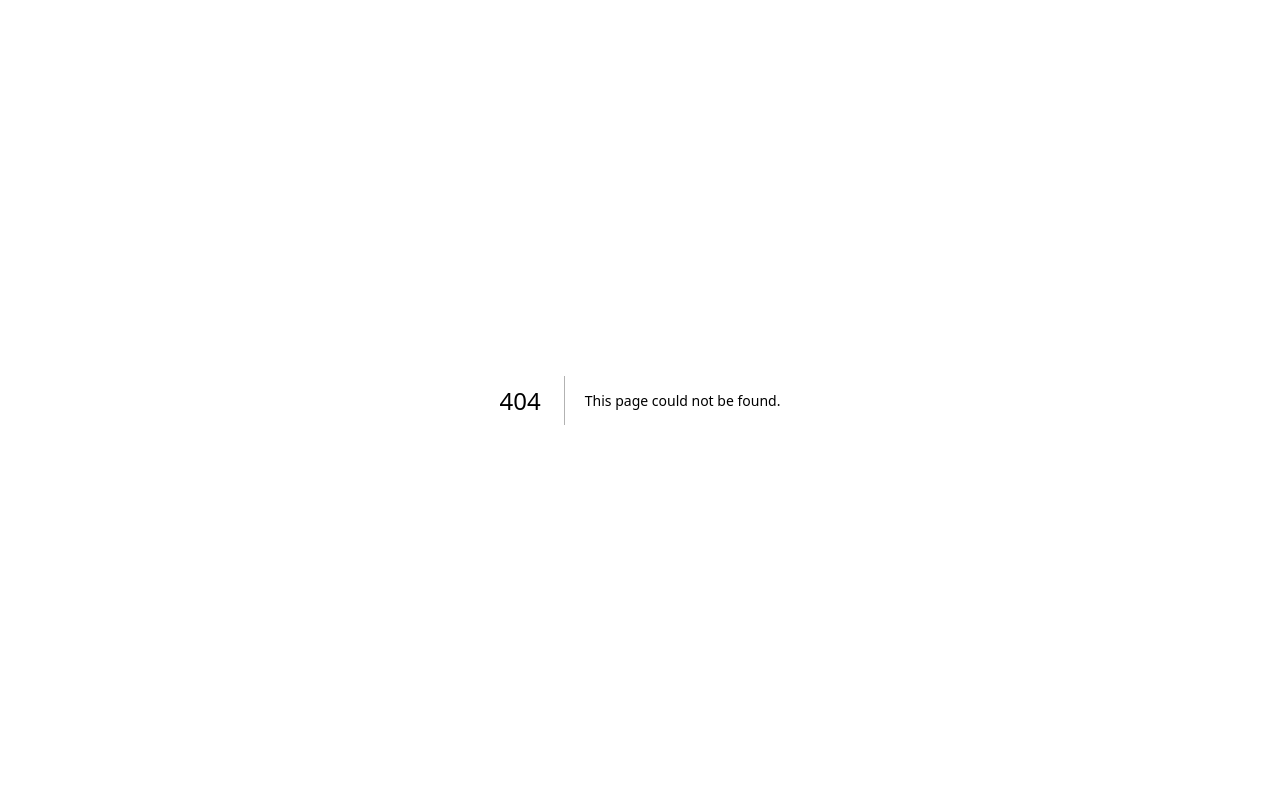
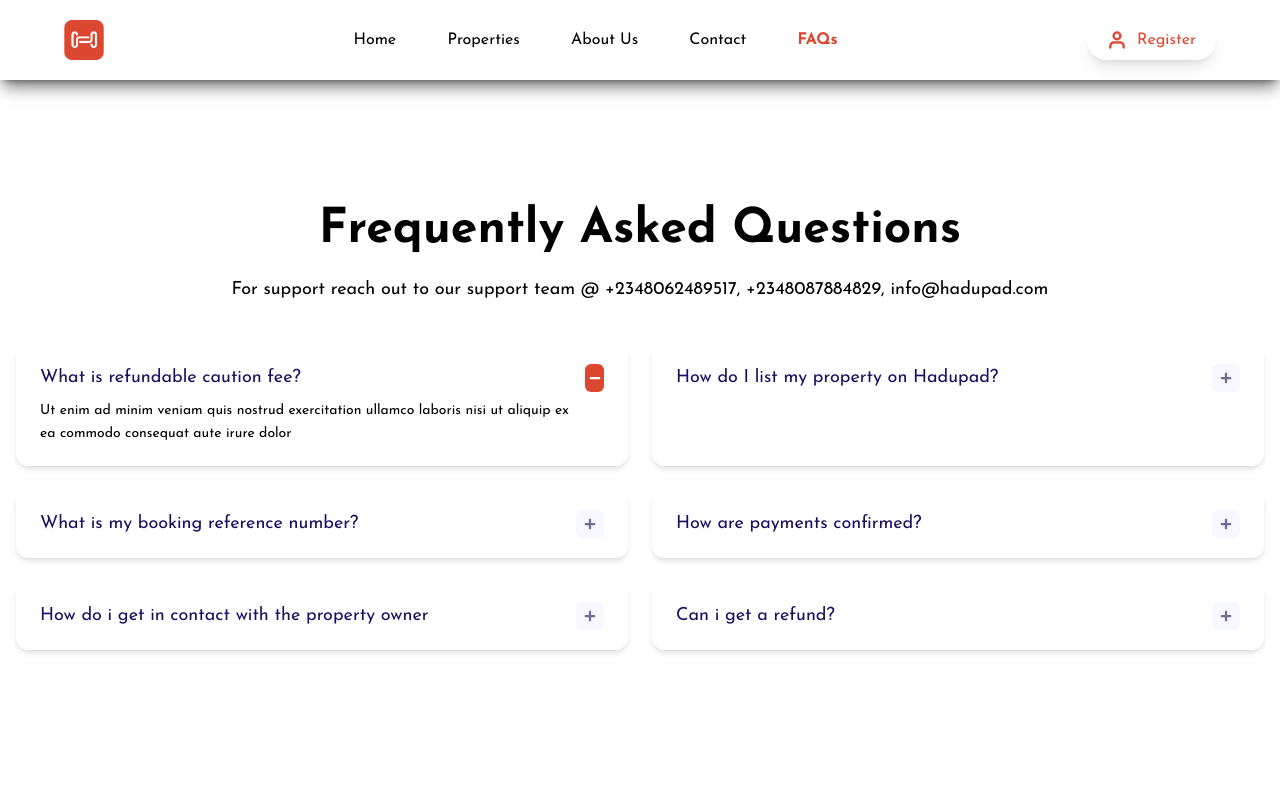
Before and after one commit to Hadupad/hadupad-frontend, a Next.js app: page /faqs in a window 1280 px wide. Before the commit this address had no page. Shown: the top 800 px of the page. Built offline with nearby package versions, Linux system fonts and the light colour scheme.

Commit message:
implemented faqs page and navbar corrected

```diff
--- a/components/NavBar.js
+++ b/components/NavBar.js
@@ -1,14 +1,19 @@
 "use client"
 
 import { useState } from "react";
-import Link from "next/link"; // Import Link from next/link
+import Link from "next/link";
+import { usePathname } from "next/navigation"; // Import usePathname
 
 export default function NavBar() {
   const [isOpen, setIsOpen] = useState(false);
+  const pathname = usePathname(); // Get current route
+
+  // Check if current route is FAQ page
+  const isFAQPage = pathname === "/faqs";
 
   return (
     <header className="bg-transparent md:bg-white fixed w-full z-50">
-      <nav className="max-w-[1440px] mx-auto mt-5 px-[5%] flex items-center justify-between h-[80px] relative">
+      <nav className="shadow-lg shadow-black/50 max-w-[1440px] mx-auto px-[5%] flex items-center justify-between h-[80px] relative">
         {/* Logo */}
         <div>
           <img
@@ -26,27 +31,42 @@ export default function NavBar() {
         >
           <ul className="flex flex-col md:flex-row items-center gap-8 md:gap-[4vw] font-medium">
             <li>
-              <Link href="/" className="text-[#DC4731] font-semibold">
+              <Link
+                href="/"
+                className={`${pathname === "/" ? "text-[#DC4731] font-semibold" : "text-black hover:text-[#DC4731]"}`}
+              >
                 Home
               </Link>
             </li>
             <li>
-              <Link href="/properties" className="text-black hover:text-[#DC4731]">
+              <Link
+                href="/properties"
+                className={`${pathname === "/properties" ? "text-[#DC4731] font-semibold" : "text-black hover:text-[#DC4731]"}`}
+              >
                 Properties
               </Link>
             </li>
             <li>
-              <Link href="/about-us" className="text-black hover:text-[#DC4731]">
+              <Link
+                href="/about-us"
+                className={`${pathname === "/about-us" ? "text-[#DC4731] font-semibold" : "text-black hover:text-[#DC4731]"}`}
+              >
                 About Us
               </Link>
             </li>
             <li>
-              <Link href="/contact" className="text-black hover:text-[#DC4731]">
+              <Link
+                href="/contact"
+                className={`${pathname === "/contact" ? "text-[#DC4731] font-semibold" : "text-black hover:text-[#DC4731]"}`}
+              >
                 Contact
               </Link>
             </li>
             <li>
-              <Link href="/faqs" className="text-black hover:text-[#DC4731]">
+              <Link
+                href="/faqs"
+                className={`${pathname === "/faqs" ? "text-[#DC4731] font-semibold" : "text-black hover:text-[#DC4731]"}`}
+              >
                 FAQs
               </Link>
             </li>
@@ -65,11 +85,11 @@ export default function NavBar() {
           </button>
         </div>
 
-        {/* Hamburger button */}
+        {/* Hamburger button - color changes based on FAQ page */}
         <div className="md:hidden">
           <button
             onClick={() => setIsOpen(!isOpen)}
-            className="text-white focus:outline-none"
+            className={`focus:outline-none ${isFAQPage ? "text-black" : "text-white"}`}
           >
             <svg
               className="w-6 h-6"
--- /dev/null
+++ b/src/app/(landing)/faqs/page.js
@@ -0,0 +1,94 @@
+"use client"
+
+import React, { useState } from "react";
+import { FaMinus, FaPlus } from "react-icons/fa";
+
+const faqs = [
+  {
+    question: "What is refundable caution fee?",
+    answer:
+      "Ut enim ad minim veniam quis nostrud exercitation ullamco laboris nisi ut aliquip ex ea commodo consequat aute irure dolor",
+  },
+  {
+    question: "How do I list my property on Hadupad?",
+    answer: "",
+  },
+  {
+    question: "What is my booking reference number?",
+    answer: "",
+  },
+  {
+    question: "How are payments confirmed?",
+    answer: "",
+  },
+  {
+    question: "How do i get in contact with the property owner",
+    answer: "",
+  },
+  {
+    question: "Can i get a refund?",
+    answer: "",
+  },
+];
+
+export default function FAQ() {
+  const [openIndex, setOpenIndex] = useState(0); // First item open by default
+
+  const toggleFAQ = (index) => {
+    setOpenIndex(openIndex === index ? null : index);
+  };
+
+  return (
+    <section className="px-4 py-50 max-w-7xl mx-auto">
+
+      <h2 className="text-3xl sm:text-4xl md:text-5xl font-bold text-center mb-4 leading-tight">
+        Frequently Asked Questions
+      </h2>
+
+      <p className="text-center mb-10 text-base md:text-lg">
+        For support reach out to our support team @{" "}
+        <span className="font-medium">
+          +2348062489517, +2348087884829, info@hadupad.com
+        </span>
+      </p>
+
+      {/* FAQ Grid */}
+      <div className="grid grid-cols-1 md:grid-cols-2 gap-6">
+        {faqs.map((faq, index) => {
+          const isOpen = openIndex === index;
+          return (
+            <div
+              key={index}
+              className="bg-white shadow-md rounded-xl px-6 py-5 transition-all"
+            >
+              <div className="flex justify-between items-start gap-4">
+                <div>
+                  <h3 className="text-base sm:text-lg font-medium text-[#1E0E62]">
+                    {faq.question}
+                  </h3>
+                  {isOpen && faq.answer && (
+                    <p className="text-sm text-black mt-2 leading-relaxed">
+                      {faq.answer}
+                    </p>
+                  )}
+                </div>
+
+                {/* Square Icon with rounded edges */}
+                <button
+                  onClick={() => toggleFAQ(index)}
+                  className={`${
+                    isOpen
+                      ? "bg-[#DC4731] text-white"
+                      : "bg-[#F7F7FF] text-[#6F6C90]"
+                  } w-7 h-7 flex items-center justify-center rounded-md`}
+                >
+                  {isOpen ? <FaMinus size={12} /> : <FaPlus size={12} />}
+                </button>
+              </div>
+            </div>
+          );
+        })}
+      </div>
+    </section>
+  );
+}
--- a/src/app/(landing)/layout.js
+++ b/src/app/(landing)/layout.js
@@ -1,19 +1,12 @@
 import NavBar from '../../../components/NavBar';
-import Hero from '../../../components/Hero';
-import FeaturedProperties from '../../../components/FeaturedProperties';
-import ListingProperties from '../../../components/ListingProperties';
-import TopDestinations from '../../../components/TopDestinations';
 import Footer from '../../../components/Footer';
 
-export default function LandingLayout() {
-    return(
-        <>
-            <NavBar />
-            <Hero />
-            <FeaturedProperties />
-            <ListingProperties />
-            <TopDestinations />
-            <Footer />
-        </>
-    )
+export default function LandingLayout({ children }) {
+  return (
+    <>
+      <NavBar />
+      <main>{children}</main>
+      <Footer />
+    </>
+  );
 }
--- /dev/null
+++ b/src/app/(landing)/page.js
@@ -0,0 +1,19 @@
+// import '../../../styles/globals.css';  // Import global CSS
+
+import Hero from '../../../components/Hero';
+import FeaturedProperties from '../../../components/FeaturedProperties';
+import ListingProperties from '../../../components/ListingProperties';
+import TopDestinations from '../../../components/TopDestinations';
+
+
+export default function Home() {
+  return (
+   <>
+
+            <Hero />
+            <FeaturedProperties />
+            <ListingProperties />
+            <TopDestinations />
+   </>
+  );
+}
```
Also changed, not shown: src/app/(landing)/faq/page.js (deleted, +0 -18 lines), src/app/layout.js (+1 -13 lines), src/app/page.js (deleted, +0 -11 lines).
